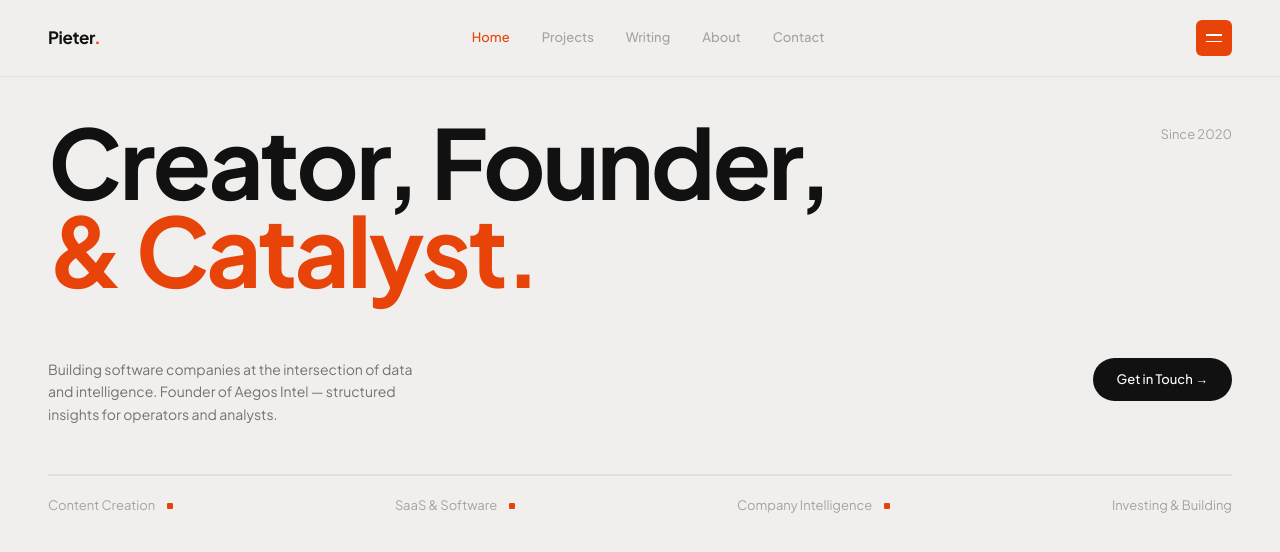
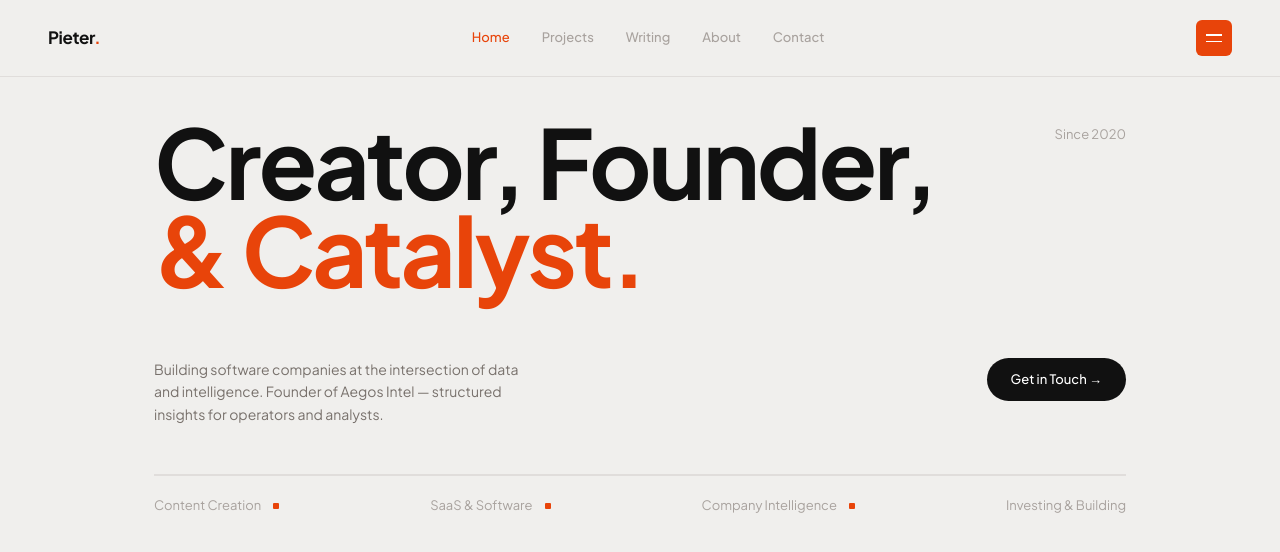
Before and after one commit to sillyledger/personal, a Next.js app: page / in a window 1280 px wide. Shown: the top 552 px of the page. Built offline with nearby package versions, Linux system fonts and the light colour scheme.

Commit message:
Update page.tsx

```diff
--- a/app/page.tsx
+++ b/app/page.tsx
@@ -3,11 +3,9 @@ import ServicesBar from "@/components/ServicesBar";
 
 export default function Home() {
   return (
-    <main className="px-12">
-      <div className="max-w-[1300px] mx-auto">
-        <Hero />
-        <ServicesBar />
-      </div>
+    <main className="max-w-[1100px] mx-auto px-16">
+      <Hero />
+      <ServicesBar />
     </main>
   );
 }
```
